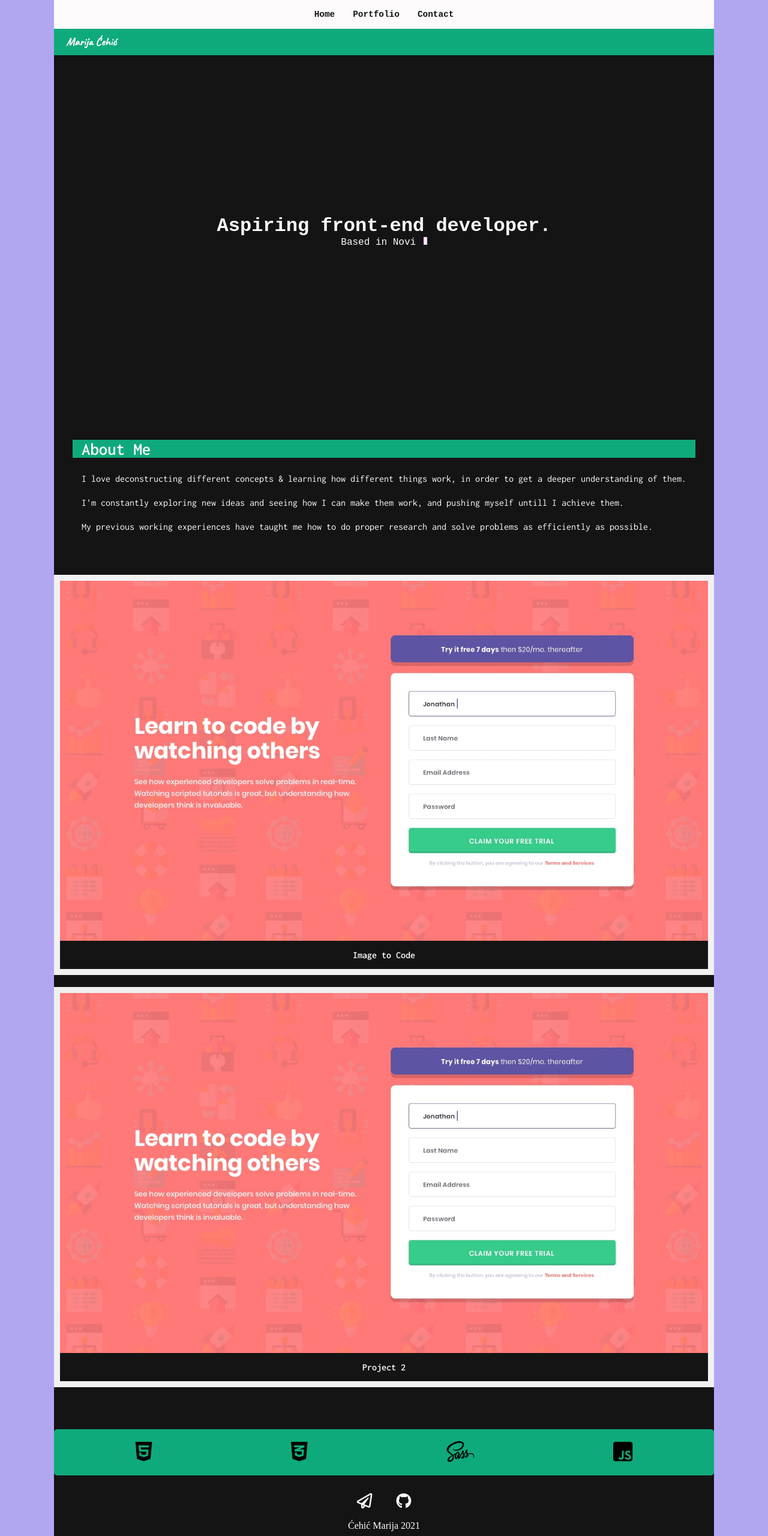
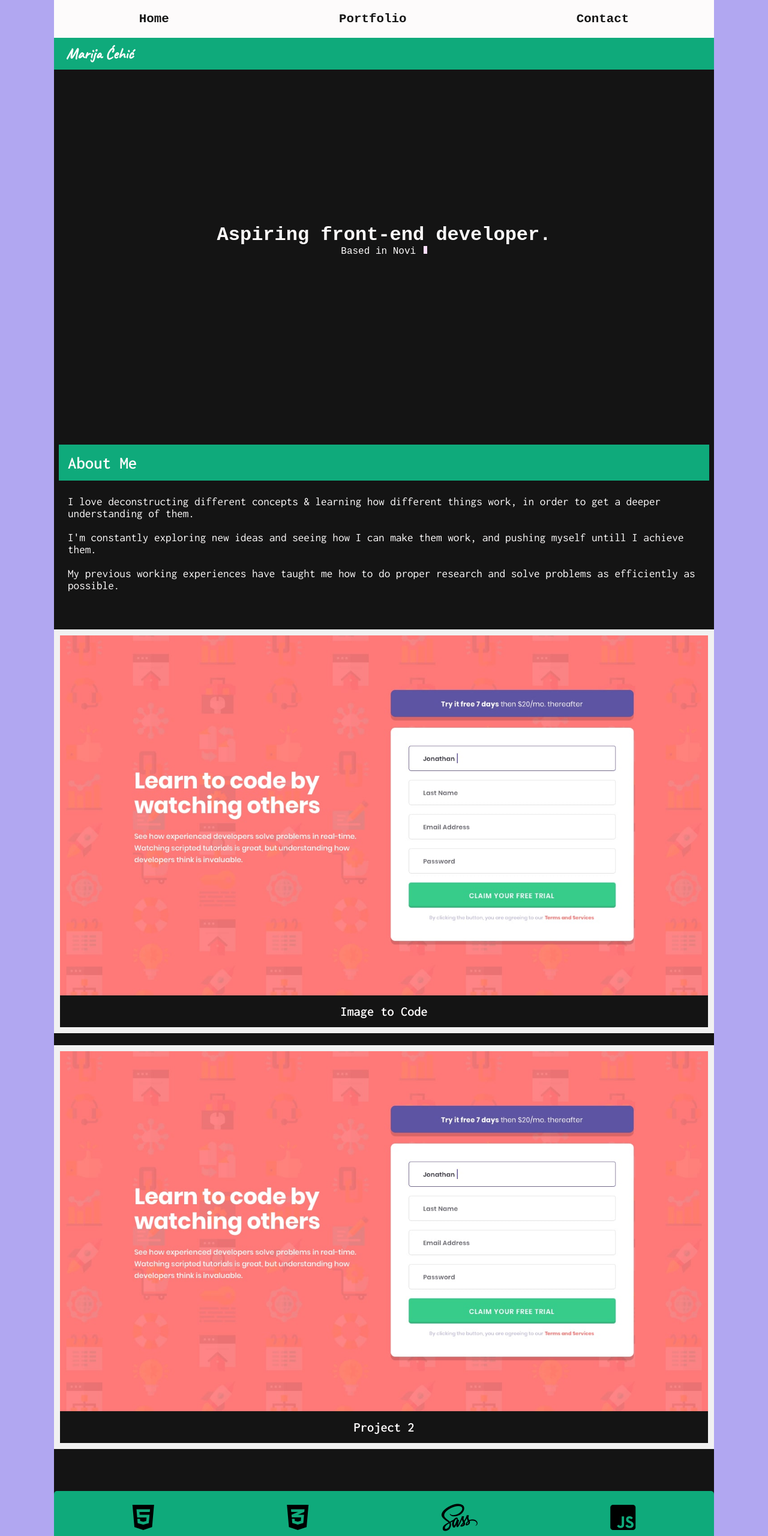
Before and after one commit to cehicm/cehicm.github.io, a plain HTML site: page index.html in a window 1280 px wide. Shown: the top 2560 px of the page at 60% size. Drawn offline with nearby package versions, Linux system fonts and the light colour scheme.

Commit message:
fixed file structure

```diff
--- a/index.html
+++ b/index.html
@@ -65,6 +65,8 @@
             class="image"
             alt="First project cover image"
           />
+          <h3 class="section_title">Image to Code</h3>
+
           <div class="project_overlay">
             <div class="project_overlay_icons">
               <a href="https://github.com/cehicm/signupFormFrontendMentor">
@@ -77,8 +79,6 @@
               </a>
             </div>
           </div>
-
-          <h3 class="section_title">Image to Code</h3>
         </div>
 
         <div class="individual_project">
@@ -87,13 +87,14 @@
             class="image"
             alt="Second project cover image"
           />
+          <h3 class="section_title">Project 2</h3>
+
           <div class="project_overlay">
             <div class="project_overlay_icons">
               <a href="#"> <i class="fas fa-code"></i> </a>
               <a href="#"> <i class="far fa-eye"></i> </a>
             </div>
           </div>
-          <h3 class="section_title">Project 2</h3>
         </div>
       </section>
       <div class="tech_stack">
@@ -111,8 +112,8 @@
         <a href="https://github.com/cehicm">
           <i class="fab fa-github"></i>
         </a>
+        <p class="footer_copy">Ćehić Marija 2021</p>
       </footer>
-      <p class="footer_copy">Ćehić Marija 2021</p>
     </div>
 
     <script type="text/javascript" src="js/main.js"></script>
--- a/scss/style.scss
+++ b/scss/style.scss
@@ -19,7 +19,6 @@ body {
 .page_container {
   max-width: 1100px;
   margin: 0 auto;
-  display: grid;
   background-color: $primary-black-color;
 
   header {
@@ -27,7 +26,6 @@ body {
   }
   nav {
     @include set-background-color($primary-white-color);
-    display: flex;
     align-items: center;
     justify-content: space-around;
     font-family: "Courier New", Courier, monospace; //
@@ -117,6 +115,7 @@ body {
 
   .about_me {
     color: $primary-white-color;
+    padding: 8px;
 
     &_text {
       font-family: "Inconsolata", monospace;
@@ -133,7 +132,7 @@ body {
       font-size: 1.8rem;
       text-transform: capitalize;
       margin-bottom: 10px;
-      padding-left: 15px;
+      padding: 8px;
     }
   }
 
@@ -143,15 +142,6 @@ body {
     margin-top: 40px;
     display: grid;
 
-    // portfolio //
-
-    .portfolio_display {
-      color: $primary-white-color;
-      font-family: "Inconsolata", monospace;
-      display: grid;
-      grid-template-columns: repeat(3, 1fr);
-      grid-template-rows: repeat(3, 26%);
-    }
     .individual_project {
       align-items: center;
       border: 10px solid #f1f1f1;
@@ -211,12 +201,9 @@ body {
     }
   }
   .tech_stack {
-    font-family: "Inconsolata", monospace;
-    width: 100%;
     padding: 20px 20px;
     margin-top: 50px;
     display: flex;
-    align-content: space-around;
     border-radius: 5px;
     background-color: $green-background-color;
 
@@ -231,10 +218,13 @@ body {
 }
 
 .footer {
-  display: flex;
+  // display: flex;
+  // justify-content: space-around;
+
   font-size: 1.6rem;
-  justify-content: space-around;
   margin-top: 20px;
+  text-align: center;
+
   i {
     padding: 10px 20px;
     color: $primary-white-color;
@@ -243,37 +233,55 @@ body {
       color: $green-background-color;
     }
   }
+  &_copy {
+    color: $primary-white-color;
+    margin-top: 10px;
+    margin-bottom: 15px;
+  }
 }
 
-.footer_copy {
-  color: $primary-white-color;
-  margin-top: 10px;
-  margin-bottom: 15px;
-}
-
-// Responsive styles
+// Responsive Styles //
 
 @media screen and (min-width: 780px) {
-  .about_me {
-    color: $primary-white-color;
-    padding: 15px 15px;
+  .page_container {
+    header {
+      margin: 0;
+    }
+    nav {
+      li {
+        padding: 20px;
+      }
+      a {
+        font-size: 1.3rem;
+        font-weight: 600;
+      }
+    }
 
-    &_text {
-      font-family: "Inconsolata", monospace;
-      text-align: left;
-      padding: 20px 5px;
-      font-size: 0.9rem;
+    .main_heading {
+      h1 {
+        font-size: 1.6rem;
+      }
     }
-    .main_heading {
-      color: $primary-white-color;
-      text-align: left;
-      height: 5vh;
 
-      h1 {
-        background-color: rgb(15, 170, 123);
-        font-family: "Caveat", cursive;
-        padding: 10px 20px;
+    .about_me {
+      h2 {
+        padding: 15px;
       }
+      &_text {
+        font-size: 1.2rem;
+      }
+    }
+
+    .portfolio_section {
+      .individual_project {
+        .section_title {
+          font-size: 1.4rem; //not happy with this!!!
+        }
+      }
+    }
+
+    .tech_stack .fab {
+      font-size: 3rem;
     }
   }
 }
```
Also changed, not shown: css/style.css, 1 other file.
